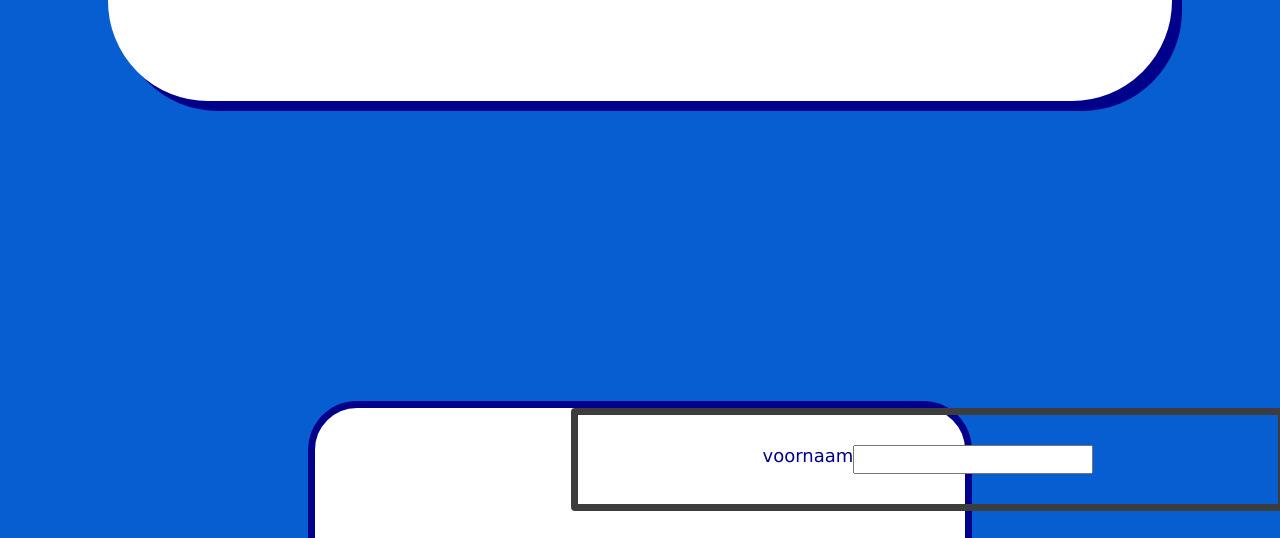
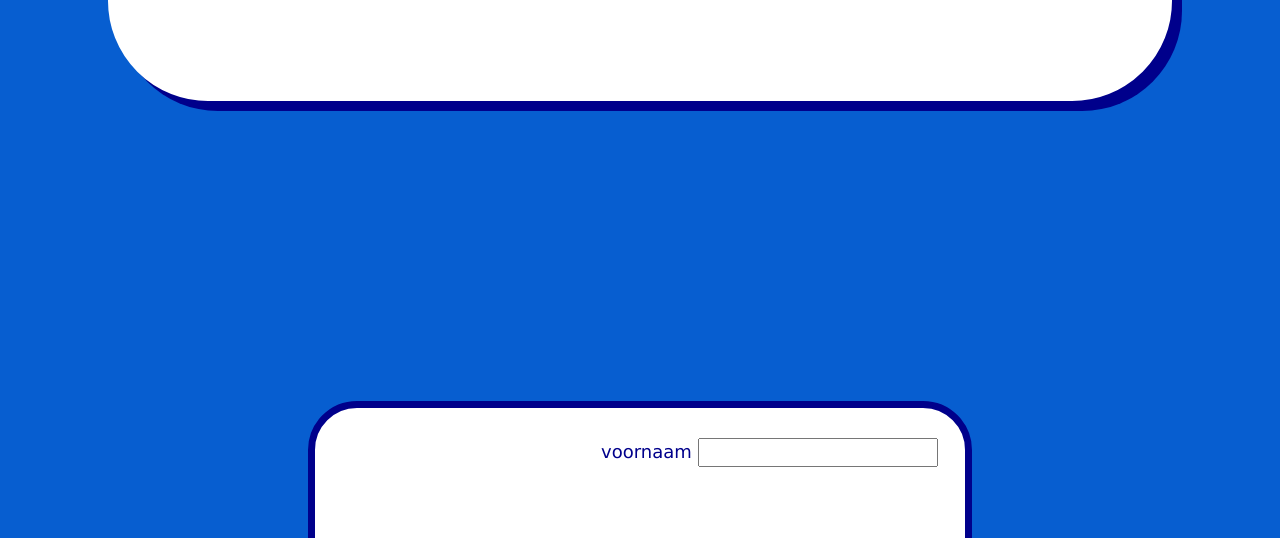
Before and after one commit to Atal09/Portofolie-CLE, a plain HTML site: page contact.html in a window 1280 px wide. Shown: the part 343-881 px from the top of the page. Drawn offline with Linux system fonts and the light colour scheme.

Commit message:
Update contact.css

```diff
--- a/css/contact.css
+++ b/css/contact.css
@@ -106,12 +106,7 @@ p {
   }
 
 .f{
-    border-radius: 1px;
-    border: 7px solid rgb(62, 61, 61);
-    border-radius: 4px;
-    display: flex;
-
-    flex-direction:row;
+   flex-direction:row;
 }
 
 @media (max-width:500px) {
```
